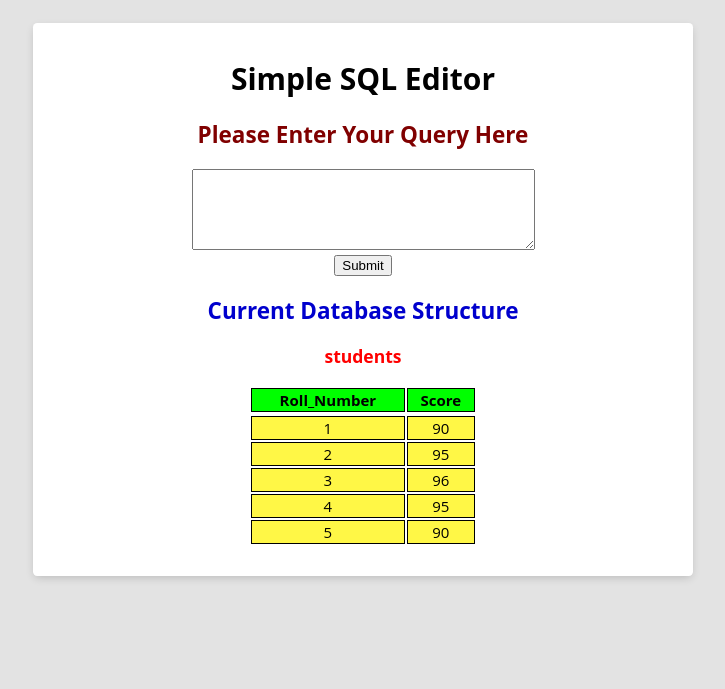
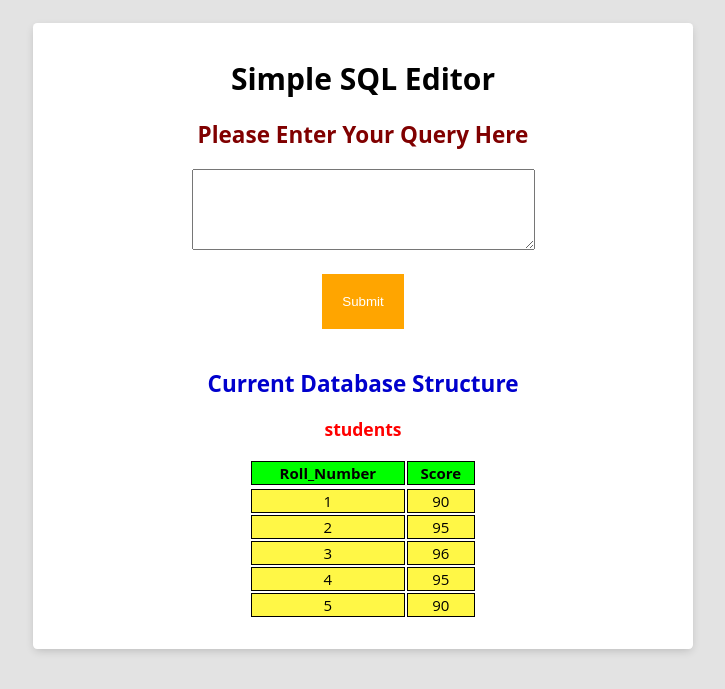
Before and after one commit to Atharv-Chaudhari/Simple-MySql-Editor, a Flask app: page / in a window 1280 px wide. Shown: the top 689 px of the page, without its empty margins (277-1002 px from the left). Run offline with Flask 2, Linux system fonts and the light colour scheme; data comes from the database, SQL or seed files in the repository; data that the repository does not hold is empty; some libraries are stand-ins or nearby versions.

Commit message:
Add files via upload

```diff
--- a/static/css/style.css
+++ b/static/css/style.css
@@ -17,3 +17,12 @@ th,
 td {
     border: 1px solid black;
 }
+input[type = submit] {
+  background-color: orange;
+  border: none;
+  text-decoration: none;
+  color: white;
+  padding: 20px 20px;
+  margin: 20px 20px;
+  cursor: pointer;
+}
```
Also changed, not shown: static/css/logo.png (added).
